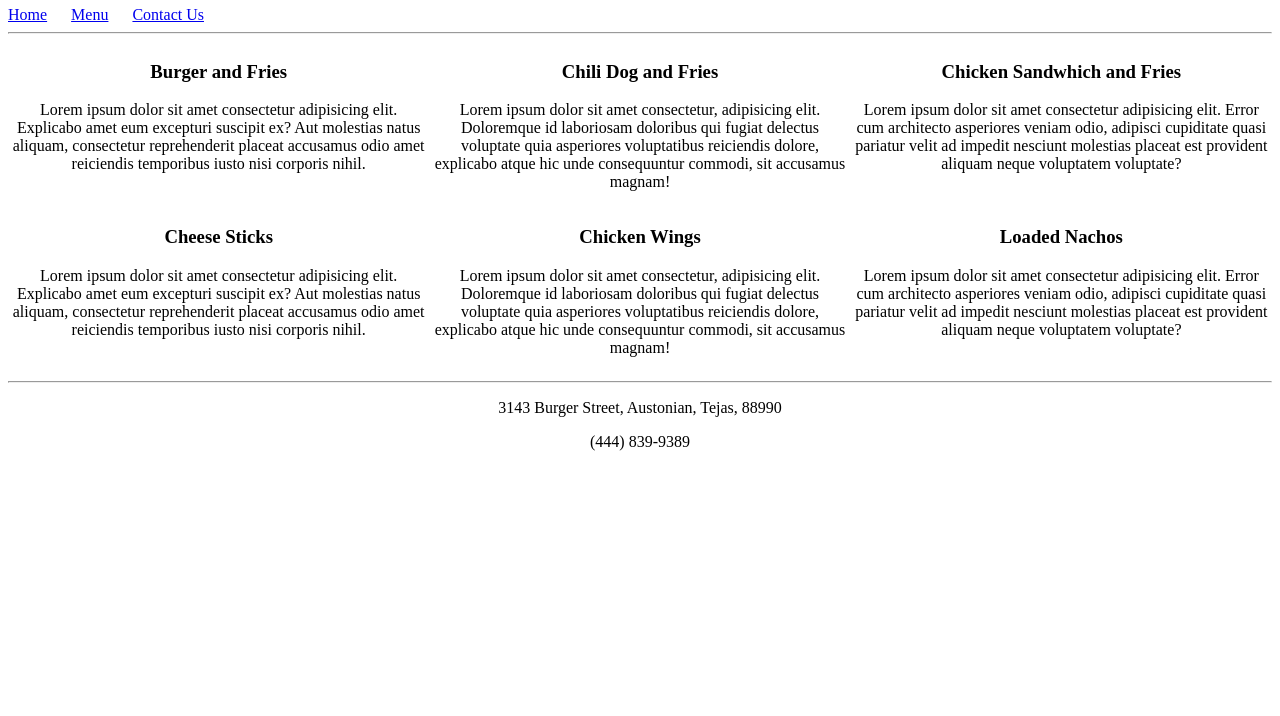
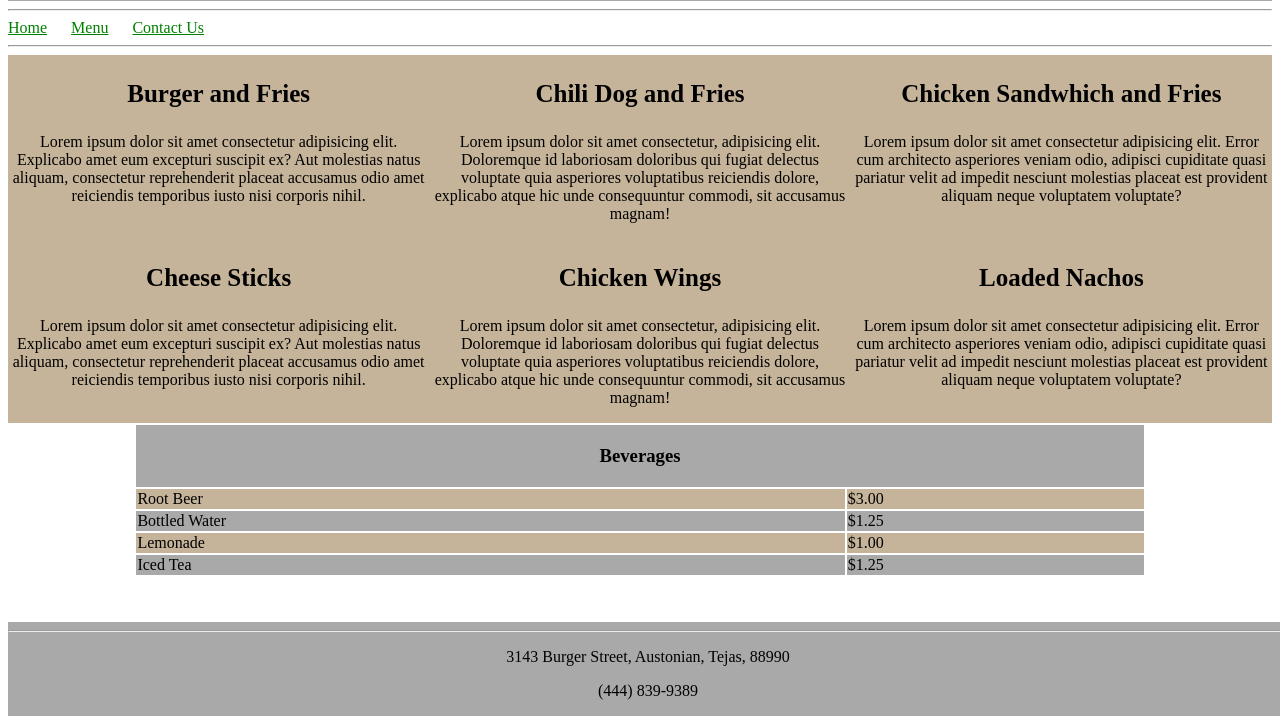
Before and after one commit to TRamos5/softwareGuild, a plain HTML site: page portfolio/menu.html in a window 1280 px wide. Shown: the part 84-800 px from the top of the page. Drawn offline with Linux system fonts and the light colour scheme.

Commit message:
Restaurant Site 2

```diff
--- a/portfolio/menu.html
+++ b/portfolio/menu.html
@@ -10,25 +10,68 @@ Most recent revision:
     <meta name="viewport" content="width=device-width, initial-scale=1.0">
     <meta http-equiv="X-UA-Compatible" content="ie=edge">
     <title>Menu Page</title>
+    <link rel="stylesheet" href="styles/restaurantStyles.css">
+    <link href="https://fonts.googleapis.com/css?family=Indie+Flower" rel="stylesheet">
+    <style>
+        .table1{
+            width: 100%;
+            display: table;
+            background-color: rgb(197, 180, 153);
+        }
+
+        .tableRow{
+            display: table-row;
+            text-align: center;
+        }
+
+        .article{
+            display: table-cell;
+            width: 250px;
+        }
+
+        .menuItem{
+            font-size: 25px;
+        }
+
+        .table2E{
+            width: 100%;
+            height: 80%;
+        }
+
+        .table2{
+            width: 80%;
+            margin: auto;
+        }
+
+        tbody tr:nth-child(even) {
+            background-color: rgb(197, 180, 153);
+        }
+
+        tbody tr:nth-child(odd) {
+             background-color: rgb(170, 169, 169);
+        }
+
+
+    </style>
 </head>
 <body>
-    <header style="text-align: center">
-        <h1>Burger For You</h1>
+    <header>
+        <h1 class="restaurantName">Burger For You</h1>
     </header>
     <hr />
 
     <nav>
-         <a href="index.html">Home</a>
-         <a href="menu.html" style="margin-left: 20px">Menu</a>
-         <a href="contact.html" style="margin-left: 20px">Contact Us</a>
+         <a class="aa" href="index.html">Home</a>
+         <a class="aa" href="menu.html" style="margin-left: 20px">Menu</a>
+         <a class="aa" href="contact.html" style="margin-left: 20px">Contact Us</a>
     </nav>
     <hr />
 
-    <div style="width: 100%; display: table;">
+    <div class="table1">
 
-        <div style="display: table-row; text-align: center">
-            <article style="width: 250px; display: table-cell;">
-                <h3>Burger and Fries</h3>
+        <div class="tableRow">
+            <article class="article">
+                <h3 class="menuItem">Burger and Fries</h3>
                 <p>
                     Lorem ipsum dolor sit amet consectetur adipisicing elit.
                     Explicabo amet eum excepturi suscipit ex? Aut molestias natus aliquam,
@@ -36,8 +79,8 @@ Most recent revision:
                 </p>
             </article>
 
-            <article style="width: 250px; display: table-cell;">
-                <h3>Chili Dog and Fries</h3>
+            <article class="article">
+                <h3 class="menuItem">Chili Dog and Fries</h3>
                 <p>
                     Lorem ipsum dolor sit amet consectetur, adipisicing elit.
                     Doloremque id laboriosam doloribus qui fugiat delectus voluptate quia asperiores voluptatibus reiciendis dolore,
@@ -45,8 +88,8 @@ Most recent revision:
                 </p>
             </article>
 
-            <article style="width: 250px; display: table-cell;">
-                <h3>Chicken Sandwhich and Fries</h3>
+            <article class="article">
+                <h3 class="menuItem">Chicken Sandwhich and Fries</h3>
                 <p>
                     Lorem ipsum dolor sit amet consectetur adipisicing elit. Error cum architecto asperiores veniam odio,
                     adipisci cupiditate quasi
@@ -56,9 +99,9 @@ Most recent revision:
             </article>
         </div>
 
-        <div style="display: table-row; text-align: center">
-            <article style="width: 250px; display: table-cell;">
-                <h3>Cheese Sticks</h3>
+        <div class="tableRow">
+            <article class="article">
+                <h3 class="menuItem">Cheese Sticks</h3>
                 <p>
                     Lorem ipsum dolor sit amet consectetur adipisicing elit.
                     Explicabo amet eum excepturi suscipit ex? Aut molestias natus aliquam,
@@ -66,8 +109,8 @@ Most recent revision:
                 </p>
             </article>
 
-            <article style="width: 250px; display: table-cell;">
-                <h3>Chicken Wings</h3>
+            <article class="article">
+                <h3 class="menuItem">Chicken Wings</h3>
                 <p>
                     Lorem ipsum dolor sit amet consectetur, adipisicing elit.
                     Doloremque id laboriosam doloribus qui fugiat delectus voluptate quia asperiores voluptatibus reiciendis dolore,
@@ -75,8 +118,8 @@ Most recent revision:
                 </p>
             </article>
 
-            <article style="width: 250px; display: table-cell;">
-                <h3>Loaded Nachos</h3>
+            <article class="article">
+                <h3 class="menuItem">Loaded Nachos</h3>
                 <p>
                     Lorem ipsum dolor sit amet consectetur adipisicing elit. Error cum architecto asperiores veniam odio,
                     adipisci cupiditate quasi
@@ -88,10 +131,37 @@ Most recent revision:
 
     </div>
 
+    <div class="table2E">
+    <table class="table2">
+       <tr>
+           <th colspan="2">
+               <h3>Beverages</h3>
+           </th>
+       </tr>
+       <tr>
+           <td>Root Beer</td>
+           <td>$3.00</td>
+       </tr>
+       <tr>
+           <td>Bottled Water</td>
+           <td>$1.25</td>
+       </tr>
+       <tr>
+           <td>Lemonade</td>
+           <td>$1.00</td>
+       </tr>
+       <tr>
+           <td>Iced Tea</td>
+           <td>$1.25</td>
+       </tr>
+
+    </table>
+    </div>
 
 
 
-    <footer style="text-align: center">
+
+    <footer>
         <hr />
         <p>3143 Burger Street, Austonian, Tejas, 88990</p>
         <p>(444) 839-9389</p>
--- /dev/null
+++ b/portfolio/styles/restaurantStyles.css
@@ -0,0 +1,36 @@
+header {
+    background-color: rgb(170, 169, 169);
+    width: 100%;
+    text-align: center;
+    height: 8vh;
+}
+
+footer {
+    background-color: rgb(170, 169, 169);
+    width: 100%;
+    position: fixed;
+    bottom: 0;
+    text-align: center;
+}
+
+.restaurantName{
+    font-family: 'Indie Flower', cursive;
+}
+
+.aa{
+    color: green;
+}
+
+.aa:hover{
+    font: bold;
+    font-size: 20px;
+    color: green;
+}
+
+.aa:visited{
+    color: blue
+}
+
+.aa:active{
+    text-decoration: none;
+}
```
Also changed, not shown: portfolio/contact.html (+35 -20 lines), portfolio/index.html (+9 -7 lines).
